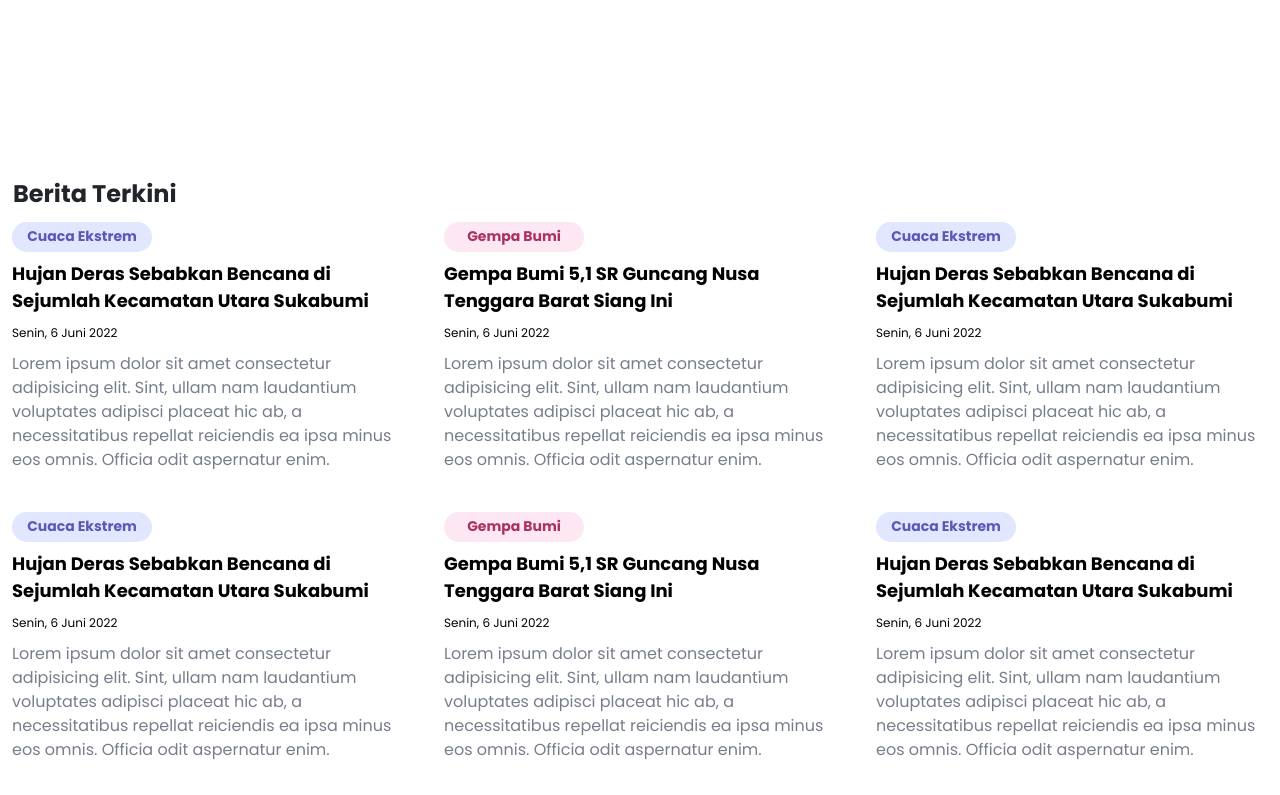
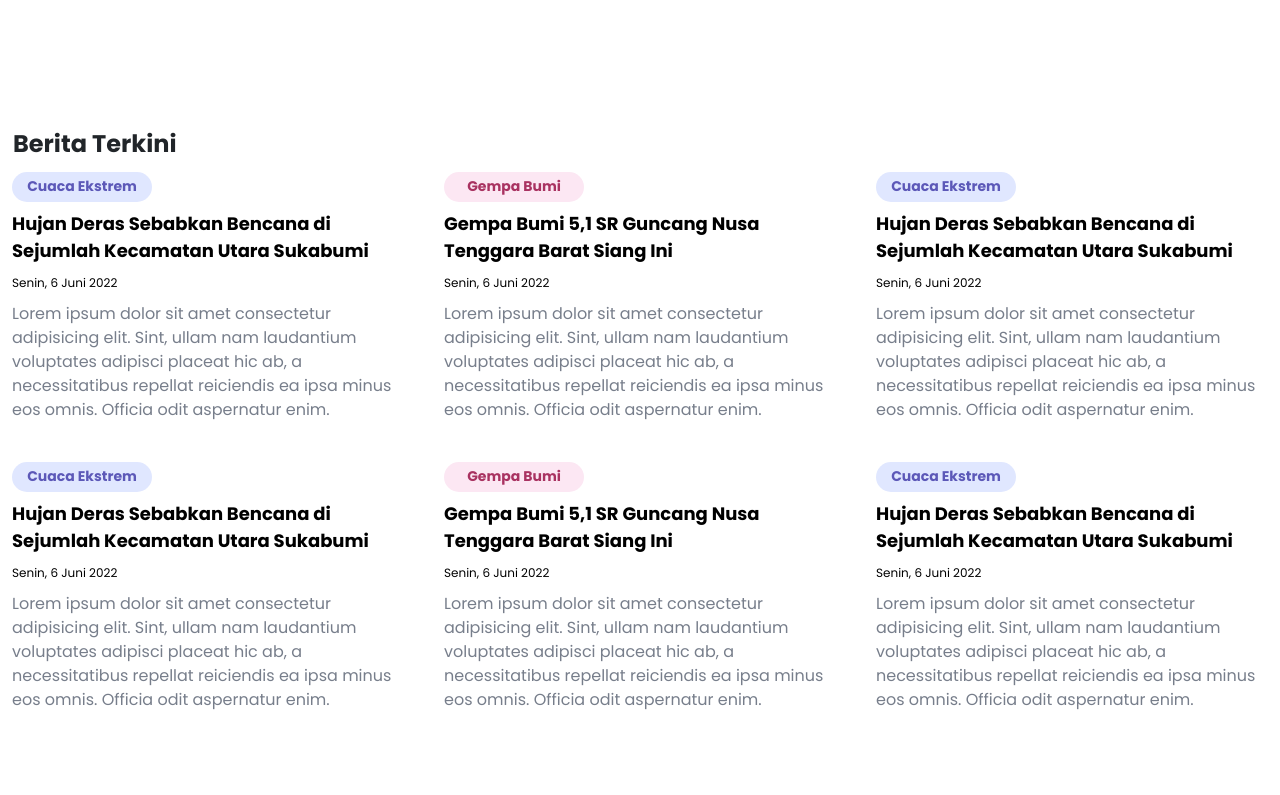
Before and after one commit to devardha/disaster-management, a React (Create React App) app: page / in a window 1280 px wide. Shown: the part 905-1700 px from the top of the page. Built offline with nearby package versions, Linux system fonts and the light colour scheme; the HTML template or start-up script is replaced by a standard one.

Commit message:
Add layout and fix styling on lapor page

```diff
--- a/src/components/Lapor/formLapor.css
+++ b/src/components/Lapor/formLapor.css
@@ -7,7 +7,6 @@
 }
 
 .form {
-  position: absolute;
 	display: flex;
 	flex-direction: column;
 	justify-content: center;
--- a/src/components/LaporanTerkini/LaporanTerkini.css
+++ b/src/components/LaporanTerkini/LaporanTerkini.css
@@ -1,7 +1,7 @@
 @import url("https://fonts.googleapis.com/css?family=Poppins:400,700,900");
 
 .all-berita {
-	margin: 50px 0px;
+	margin: 0px 0px 50px 0;
 }
 
 .berita {
--- /dev/null
+++ b/src/components/Layout/index.tsx
@@ -0,0 +1,14 @@
+import Footer from "../Footer/Footer";
+import Navbar from "../Navbar/Navbar";
+
+const Layout = ({ children }: any) => {
+	return (
+		<>
+			<Navbar />
+			{children}
+			<Footer />
+		</>
+	);
+};
+
+export default Layout;
--- a/src/components/Navbar/navbar.css
+++ b/src/components/Navbar/navbar.css
@@ -5,7 +5,7 @@
 nav {
 	display: flex;
 	background-color: #ffff;
-	box-shadow: 0 4px 8px 0 rgba(0, 0, 0, 0.2);
+	box-shadow: 0 2px 4px 0 rgba(0, 0, 0, 0.1);
 	border-radius: 5px;
 	justify-content: space-around;
 	height: 90px;
--- a/src/pages/Home.tsx
+++ b/src/pages/Home.tsx
@@ -1,18 +1,15 @@
-import Footer from "../components/Footer/Footer";
 import LaporanTerkini from "../components/LaporanTerkini/LaporanTerkini";
-import Navbar from "../components/Navbar/Navbar";
+import Layout from "../components/Layout";
 import PrakiraanCuaca from "../components/PrakiraanCuaca";
 import RiwayatGempa from "../components/RiwayatGempa";
 
 const Home = () => {
 	return (
-		<div>
-			<Navbar />
+		<Layout>
 			<PrakiraanCuaca />
 			<RiwayatGempa />
 			<LaporanTerkini />
-			<Footer />
-		</div>
+		</Layout>
 	);
 };
 
--- a/src/pages/Lapor.tsx
+++ b/src/pages/Lapor.tsx
@@ -1,15 +1,14 @@
 import Footer from "../components/Footer/Footer";
 import FormLapor from "../components/Lapor/formLapor";
+import Layout from "../components/Layout";
 import Navbar from "../components/Navbar/Navbar";
 
 const Lapor = () => {
-  return (
-    <>
-      <Navbar />
-      <FormLapor />
-      <Footer />
-    </>
-  );
+	return (
+		<Layout>
+			<FormLapor />
+		</Layout>
+	);
 };
 
 export default Lapor;
```
Lines whose indentation alone changed are shown as unchanged.
